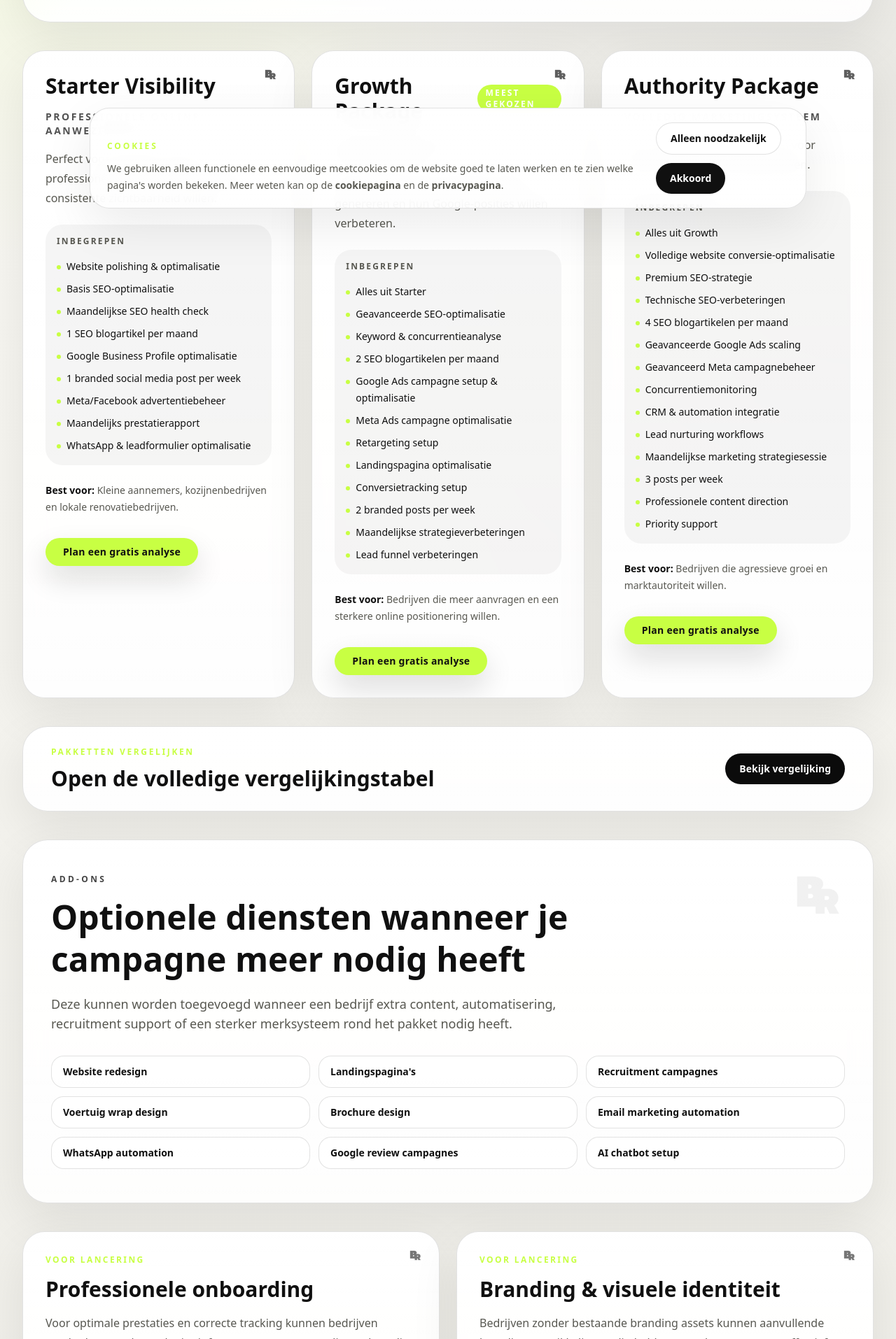
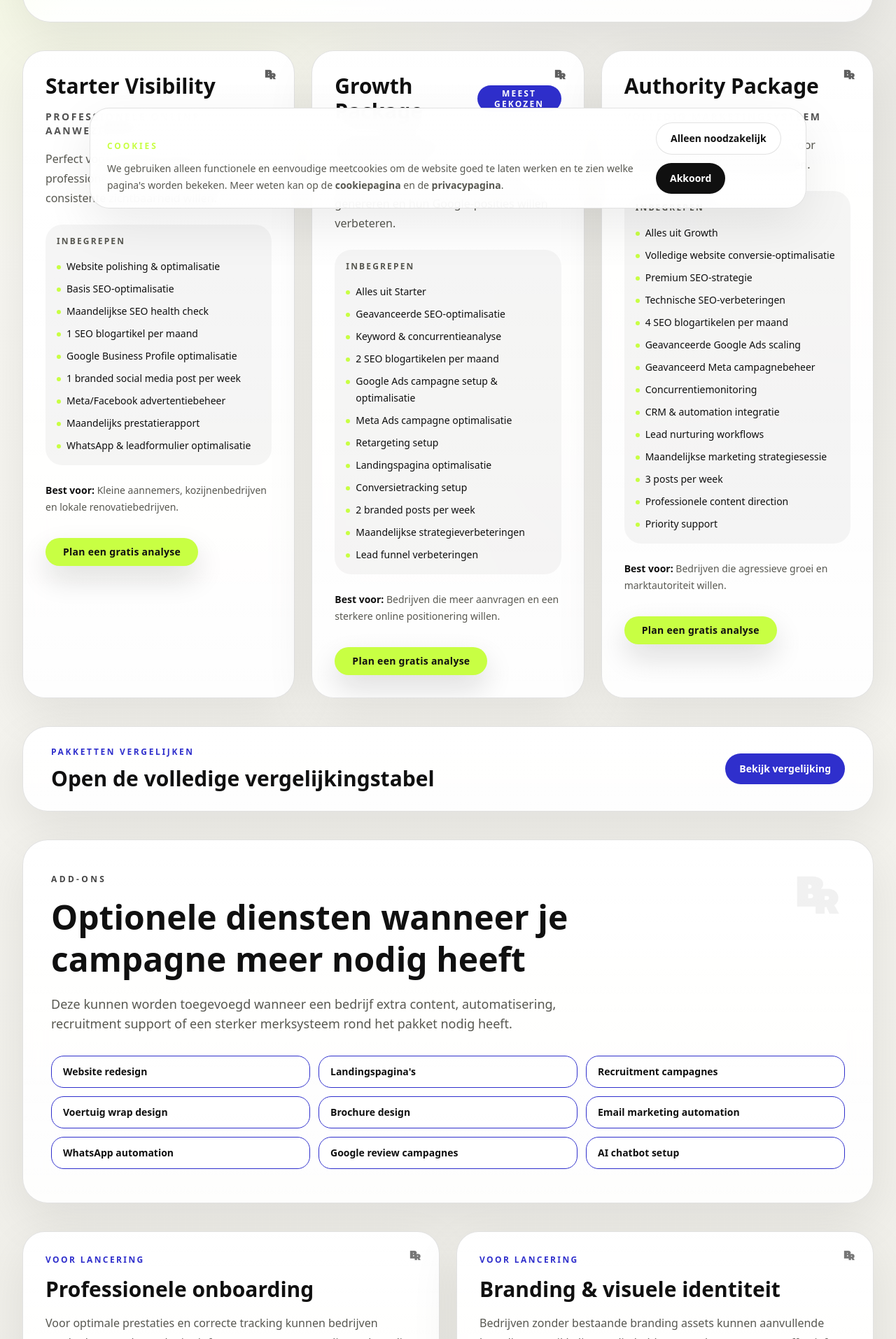
Before and after one commit to mahaaghas/BouwReach, a Next.js app: page /pakketten in a window 1280 px wide. Shown: the part 486-2400 px from the top of the page at 70% size. Built offline with nearby package versions, Linux system fonts and the light colour scheme.

Commit message:
Refine packages CTA and comparison styling

```diff
--- a/app/en/packages/page.tsx
+++ b/app/en/packages/page.tsx
@@ -199,7 +199,7 @@ export default function EnglishPackagesPage() {
               <div className="flex items-center justify-between gap-4">
                 <h2 className="font-[var(--font-display)] text-3xl font-semibold">{item.name}</h2>
                 {item.badge ? (
-                  <span className="rounded-full bg-[var(--accent)] px-3 py-1 text-xs font-semibold uppercase tracking-[0.18em] text-white">
+                  <span className="inline-flex min-h-9 items-center justify-center rounded-full bg-[#2F2FCC] px-3 py-1 text-center text-xs font-semibold uppercase leading-tight tracking-[0.18em] text-white">
                     {item.badge}
                   </span>
                 ) : null}
@@ -222,7 +222,7 @@ export default function EnglishPackagesPage() {
                 {item.bestFor}
               </p>
               <div className="mt-8">
-                <Button href="/en/contact">Book a free analysis</Button>
+                <Button href="/en/contact#free-analysis-form">Book a free analysis</Button>
               </div>
             </article>
           ))}
@@ -233,10 +233,10 @@ export default function EnglishPackagesPage() {
         <details className="group panel overflow-hidden rounded-[36px]">
           <summary className="flex cursor-pointer list-none flex-col gap-4 px-6 py-7 md:flex-row md:items-center md:justify-between md:px-10 [&::-webkit-details-marker]:hidden">
             <div>
-              <p className="text-xs font-semibold uppercase tracking-[0.22em] text-[var(--accent)]">Compare packages</p>
+              <p className="text-xs font-semibold uppercase tracking-[0.22em] text-[#2F2FCC]">Compare packages</p>
               <h2 className="mt-3 font-[var(--font-display)] text-3xl font-semibold">Open the full comparison table</h2>
             </div>
-            <span className="inline-flex w-fit rounded-full bg-[var(--dark)] px-5 py-3 text-sm font-semibold text-white transition group-open:bg-[var(--accent)]">
+            <span className="inline-flex w-fit rounded-full bg-[#2F2FCC] px-5 py-3 text-sm font-semibold text-white transition">
               View comparison
             </span>
           </summary>
@@ -279,7 +279,7 @@ export default function EnglishPackagesPage() {
           />
           <div className="mt-8 grid gap-3 sm:grid-cols-2 lg:grid-cols-3">
             {addOns.map((addOn) => (
-              <div key={addOn} className="rounded-[18px] border border-[var(--border)] bg-white/70 px-4 py-3 text-sm font-semibold text-[var(--foreground)]">
+              <div key={addOn} className="rounded-[18px] border border-[#2F2FCC] bg-white/70 px-4 py-3 text-sm font-semibold text-[var(--foreground)]">
                 {addOn}
               </div>
             ))}
@@ -294,7 +294,7 @@ export default function EnglishPackagesPage() {
               <div className="pointer-events-none absolute right-6 top-6 opacity-60">
                 <BrandLogo variant="mark-black" alt="" className="w-4 md:w-5" />
               </div>
-              <p className="text-xs font-semibold uppercase tracking-[0.2em] text-[var(--accent)]">Before launch</p>
+              <p className="text-xs font-semibold uppercase tracking-[0.2em] text-[#2F2FCC]">Before launch</p>
               <h2 className="mt-4 font-[var(--font-display)] text-3xl font-semibold">{note.title}</h2>
               <p className="mt-4 text-base leading-7 text-[var(--muted)]">{note.body}</p>
               {note.investment ? (
@@ -319,7 +319,7 @@ export default function EnglishPackagesPage() {
             body="Then we do not start with a sales pitch. We start by reviewing your current position, your inquiry flow and where the biggest gains are."
           />
           <div className="mt-8 flex flex-wrap gap-3">
-            <Button href="/en/contact">Book a free analysis</Button>
+            <Button href="/en/contact#free-analysis-form">Book a free analysis</Button>
           </div>
         </div>
       </section>
--- a/app/pakketten/page.tsx
+++ b/app/pakketten/page.tsx
@@ -198,7 +198,7 @@ export default function PackagesPage() {
               <div className="flex items-center justify-between gap-4">
                 <h2 className="font-[var(--font-display)] text-3xl font-semibold">{item.name}</h2>
                 {item.badge ? (
-                  <span className="rounded-full bg-[var(--accent)] px-3 py-1 text-xs font-semibold uppercase tracking-[0.18em] text-white">
+                  <span className="inline-flex min-h-9 items-center justify-center rounded-full bg-[#2F2FCC] px-3 py-1 text-center text-xs font-semibold uppercase leading-tight tracking-[0.18em] text-white">
                     {item.badge}
                   </span>
                 ) : null}
@@ -221,7 +221,7 @@ export default function PackagesPage() {
                 {item.bestFor}
               </p>
               <div className="mt-8">
-                <Button href="/contact">Plan een gratis analyse</Button>
+                <Button href="/contact#free-analysis-form">Plan een gratis analyse</Button>
               </div>
             </article>
           ))}
@@ -232,10 +232,10 @@ export default function PackagesPage() {
         <details className="group panel overflow-hidden rounded-[36px]">
           <summary className="flex cursor-pointer list-none flex-col gap-4 px-6 py-7 md:flex-row md:items-center md:justify-between md:px-10 [&::-webkit-details-marker]:hidden">
             <div>
-              <p className="text-xs font-semibold uppercase tracking-[0.22em] text-[var(--accent)]">Pakketten vergelijken</p>
+              <p className="text-xs font-semibold uppercase tracking-[0.22em] text-[#2F2FCC]">Pakketten vergelijken</p>
               <h2 className="mt-3 font-[var(--font-display)] text-3xl font-semibold">Open de volledige vergelijkingstabel</h2>
             </div>
-            <span className="inline-flex w-fit rounded-full bg-[var(--dark)] px-5 py-3 text-sm font-semibold text-white transition group-open:bg-[var(--accent)]">
+            <span className="inline-flex w-fit rounded-full bg-[#2F2FCC] px-5 py-3 text-sm font-semibold text-white transition">
               Bekijk vergelijking
             </span>
           </summary>
@@ -278,7 +278,7 @@ export default function PackagesPage() {
           />
           <div className="mt-8 grid gap-3 sm:grid-cols-2 lg:grid-cols-3">
             {addOns.map((addOn) => (
-              <div key={addOn} className="rounded-[18px] border border-[var(--border)] bg-white/70 px-4 py-3 text-sm font-semibold text-[var(--foreground)]">
+              <div key={addOn} className="rounded-[18px] border border-[#2F2FCC] bg-white/70 px-4 py-3 text-sm font-semibold text-[var(--foreground)]">
                 {addOn}
               </div>
             ))}
@@ -293,7 +293,7 @@ export default function PackagesPage() {
               <div className="pointer-events-none absolute right-6 top-6 opacity-60">
                 <BrandLogo variant="mark-black" alt="" className="w-4 md:w-5" />
               </div>
-              <p className="text-xs font-semibold uppercase tracking-[0.2em] text-[var(--accent)]">Voor lancering</p>
+              <p className="text-xs font-semibold uppercase tracking-[0.2em] text-[#2F2FCC]">Voor lancering</p>
               <h2 className="mt-4 font-[var(--font-display)] text-3xl font-semibold">{note.title}</h2>
               <p className="mt-4 text-base leading-7 text-[var(--muted)]">{note.body}</p>
               {note.investment ? (
@@ -318,7 +318,7 @@ export default function PackagesPage() {
             body="Dan starten we niet met een verkooppraatje. We kijken eerst naar je huidige positie, je aanvraagstroom en waar de grootste winst zit."
           />
           <div className="mt-8 flex flex-wrap gap-3">
-            <Button href="/contact">Plan een gratis analyse</Button>
+            <Button href="/contact#free-analysis-form">Plan een gratis analyse</Button>
           </div>
         </div>
       </section>
--- a/components/contact-form.tsx
+++ b/components/contact-form.tsx
@@ -65,7 +65,7 @@ export function ContactForm({ locale = "nl" }: ContactFormProps) {
   };
 
   return (
-    <div className="panel rounded-[32px] p-6 md:p-8">
+    <div id="free-analysis-form" className="panel scroll-mt-28 rounded-[32px] p-6 md:p-8">
       <div className="space-y-6">
         <div className="rounded-[24px] border border-[var(--border)] bg-[rgba(18,18,18,0.03)] p-5">
           <p className="text-sm font-semibold uppercase tracking-[0.18em] text-[rgba(16,16,16,0.78)]">
--- a/components/site-header.tsx
+++ b/components/site-header.tsx
@@ -26,7 +26,7 @@ export function SiteHeader() {
         { label: "Contact", href: "/contact" },
       ];
 
-  const primaryCtaHref = isEnglish ? "/en/contact" : "/contact";
+  const primaryCtaHref = isEnglish ? "/en/contact#free-analysis-form" : "/contact#free-analysis-form";
   const primaryCtaLabel = isEnglish ? "Book a free analysis" : "Plan een gratis analyse";
   const mobileCtaLabel = isEnglish ? "Analysis" : "Analyse";
   const switchHref = isEnglish ? pathname.replace(/^\/en/, "") || "/" : `/en${pathname === "/" ? "" : pathname}`;
```
